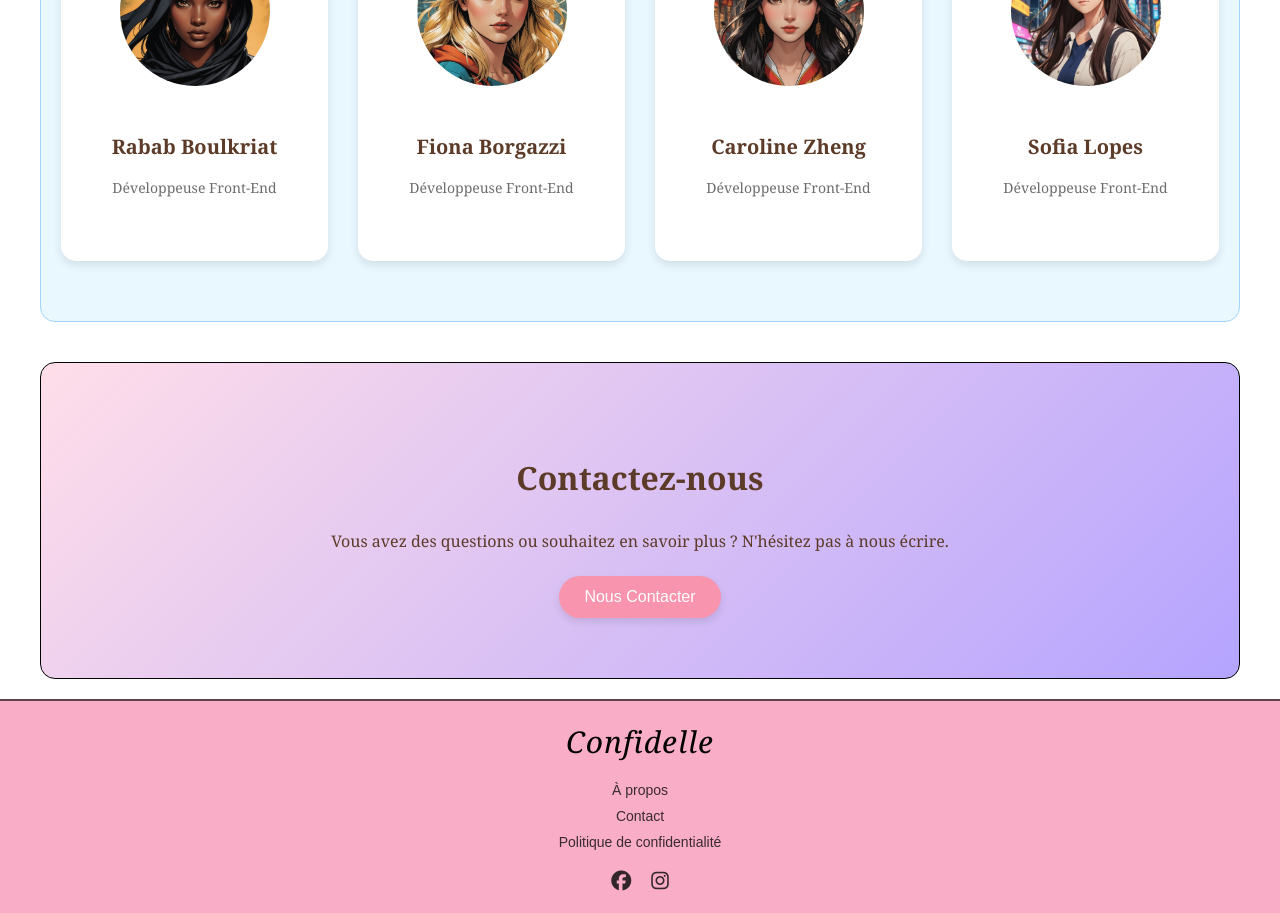
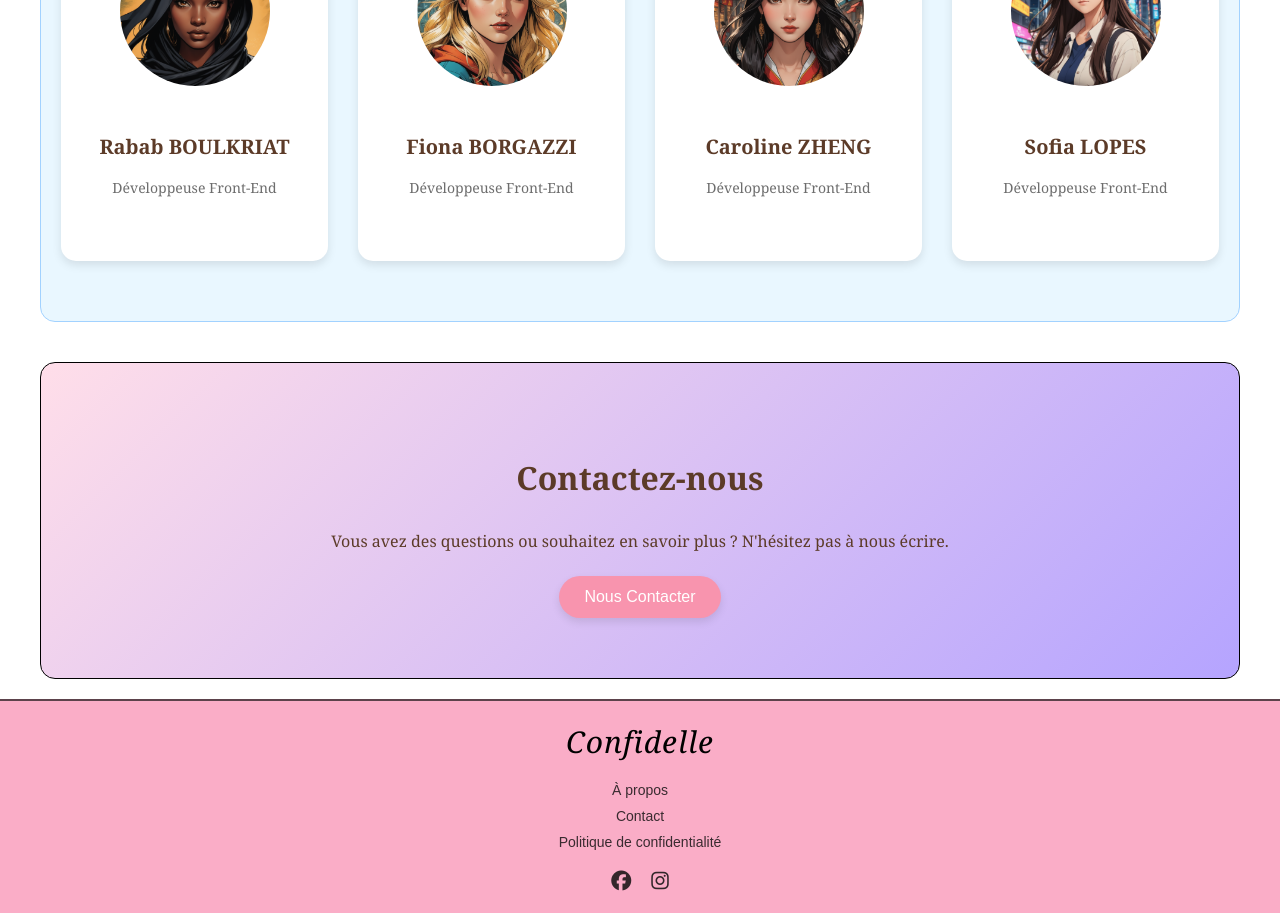
Before and after one commit to rboulkriat/journal-de-bord-frontend, a Vue app: page /about in a window 1280 px wide. Shown: the part 2400-3313 px from the top of the page. Built offline with nearby package versions, Linux system fonts and the light colour scheme.

Commit message:
page a propos

```diff
--- a/src/components/aPropos.vue
+++ b/src/components/aPropos.vue
@@ -82,22 +82,22 @@ const goToLogin = () => {
         <div class="team-grid">
           <div class="team-member">
             <img src="../assets/pdpRabab.png" alt="Membre 1" />
-            <h3>Rabab Boulkriat</h3>
+            <h3>Rabab BOULKRIAT</h3>
             <p>Développeuse Front-End</p>
           </div>
           <div class="team-member">
             <img src="../assets/pdpFiona.png" alt="Membre 2" />
-            <h3>Fiona Borgazzi</h3>
+            <h3>Fiona BORGAZZI</h3>
             <p>Développeuse Front-End</p>
           </div>
           <div class="team-member">
             <img src="../assets/pdpCaroline.png" alt="Membre 3" />
-            <h3>Caroline Zheng</h3>
+            <h3>Caroline ZHENG</h3>
             <p>Développeuse Front-End</p>
           </div>
           <div class="team-member">
             <img src="../assets/pdpSofia.png" alt="Membre 4" />
-            <h3>Sofia Lopes</h3>
+            <h3>Sofia LOPES</h3>
             <p>Développeuse Front-End</p>
           </div>
         </div>
```
